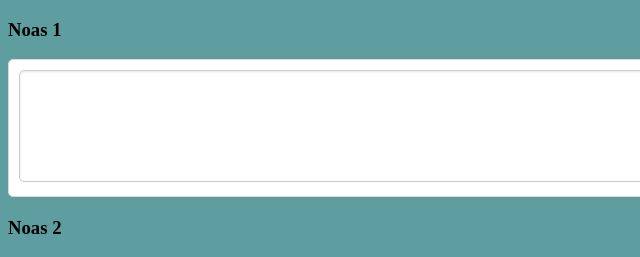
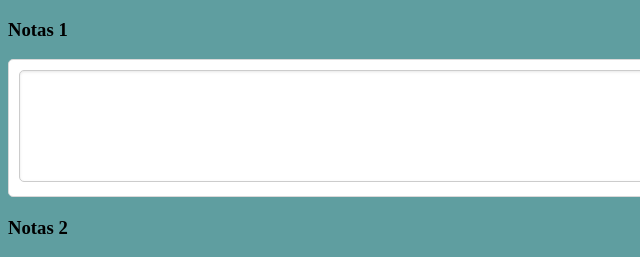
Before and after one commit to luisrodriguez2498/Copy-paste, a plain HTML site: page notas.html in a window 1280 px wide. Shown: the top 257 px of the page, 0-640 px from the left. Drawn offline with Linux system fonts and the light colour scheme.

Commit message:
Actualizando las notas

```diff
--- a/notas.html
+++ b/notas.html
@@ -47,12 +47,12 @@
 </head>
 
 <body>
-  <h3>Noas 1</h3>
+  <h3>Notas 1</h3>
   <div class="container">
     <textarea id="notas-1" cols="30" rows="5"></textarea>
     <button class="copy-button" onclick="copyToClipboard('notas-1')">Copiar texto</button>
   </div>
-  <h3>Noas 2</h3>
+  <h3>Notas 2</h3>
   <div class="container">
     <textarea id="notas-2" cols="30" rows="5"></textarea>
     <button class="copy-button" onclick="copyToClipboard('notas-2')">Copiar texto</button>
```
